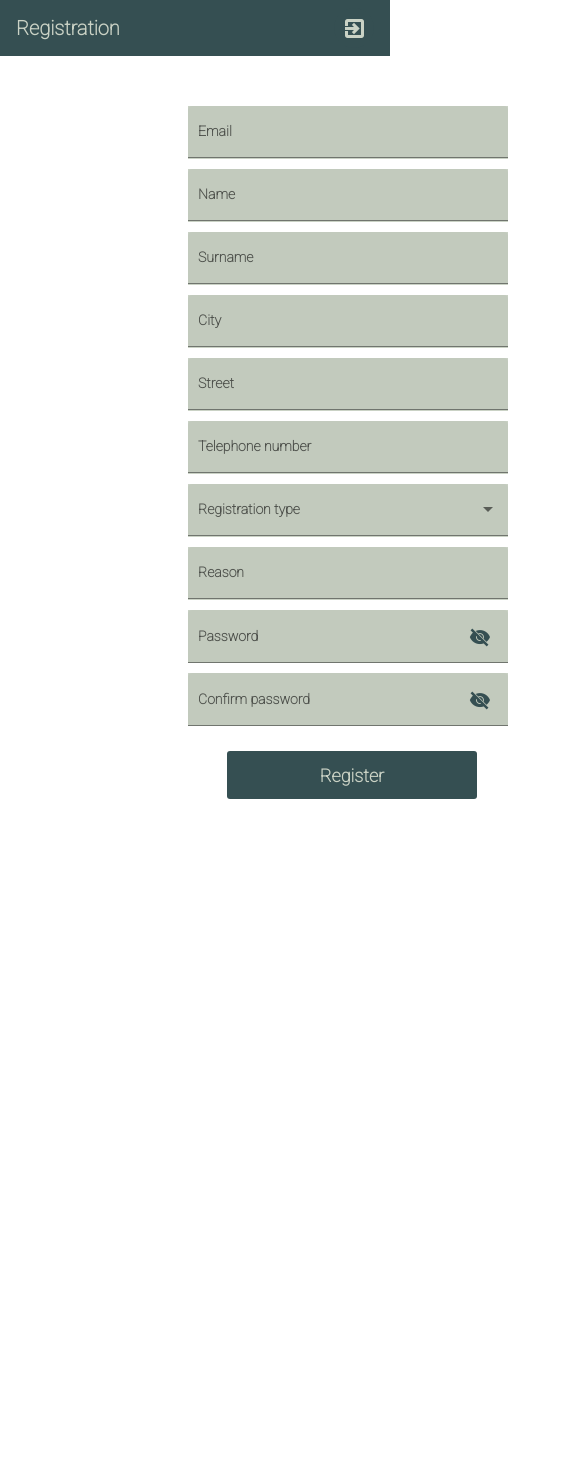
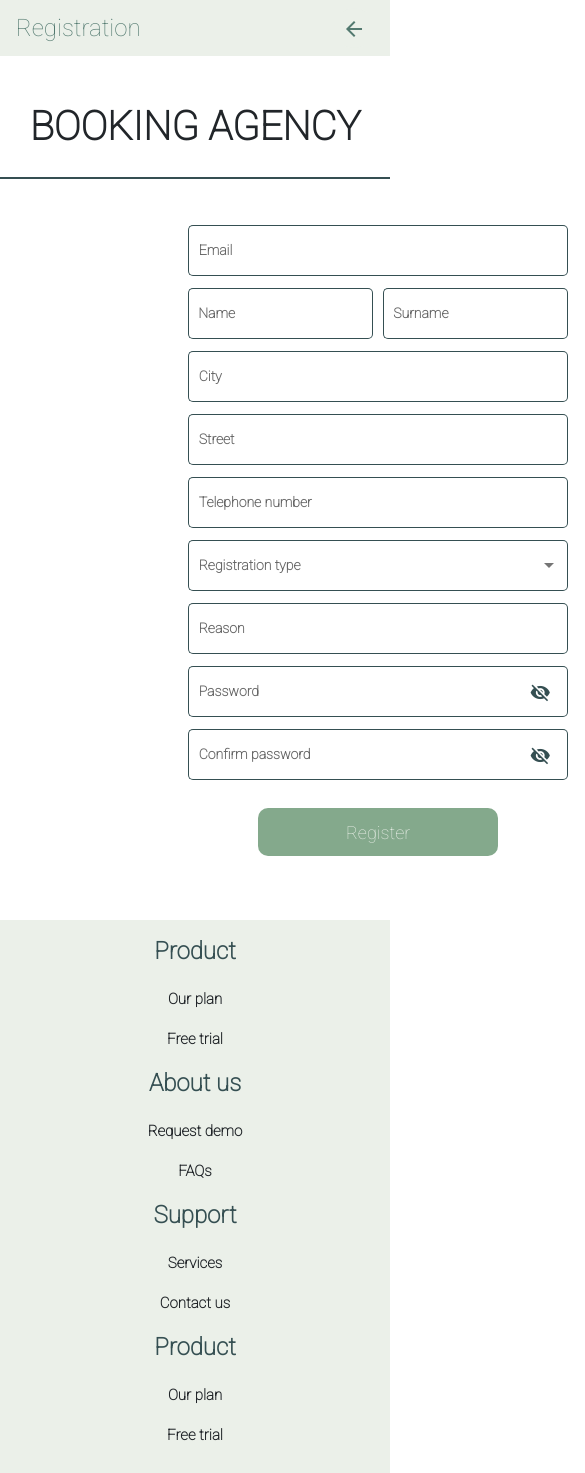
Before and after one commit to dunjagojkovic/ISA-Projekat-frontend, an Angular app in the folder IsaFrontApp/: page /registration in a window 390 px wide. Shown: the top 1473 px of the page, 585 px wide, since content can reach past the window. Before the commit the page ends 844 px from the top, so only its background shows below. Built offline with nearby package versions, Linux system fonts and the light colour scheme.

Commit message:
Redirection and footer for registration

```diff
--- a/IsaFrontApp/src/app/front-page/front-page.component.css
+++ b/IsaFrontApp/src/app/front-page/front-page.component.css
@@ -192,7 +192,7 @@
     padding-top:15px !important;
     padding-bottom:10px !important;
     text-align: center;
-    background: whitesmoke;
+    background: #ebf0e9;
 }
 
 hr{
--- a/IsaFrontApp/src/app/registration/registration.component.css
+++ b/IsaFrontApp/src/app/registration/registration.component.css
@@ -1,13 +1,12 @@
 *{
     margin: 0;
     padding: 0;
-    font-weight: bold;
  }
 
 .toolbar {
-    background-color: #354F52;
-    color: #CAD2C5;
-
+    background-color: #ebf0e9;
+    color: #52796F;
+    font-size: 24px;
 }
 
 .example-spacer {
@@ -15,58 +14,132 @@
 }
 
 .icon {
-      background-color:#354F52;
-      color: #CAD2C5;
+      background-color:#ebf0e9;
+      color: #52796F;
 }
 
 .example-form {
     position: absolute;
     top: 12%;
-    left: 34%;
+    left: 38%;
     height: max-content;
     width: 460px;
     text-align: center;
+    margin-top: 120px;
+  }
+
+  .input-box-small {
+    width: 185px;
+    color: #354F52;
+    align-items: center;
+    height: 58px;
+    margin-bottom: 5px;
+    border-radius: 15px;
+    margin-inline: 5px;
+    font-weight: bold;
   }
 
   .input-box {
-    width: 320px;
+    width: 380px;
     color: #354F52;
-    background-color: #CAD2C5;
     align-items: center;
-    height: 53px;
+    height: 58px;
     margin-bottom: 5px;
-    margin-right: 30px;
-    margin-top: 5px;
+    border-radius: 10px;
+    font-weight: bold;
   }
+
+  ::ng-deep .mat-form-field-appearance-outline.mat-focused .mat-form-field-outline-thick {
+    color: #354F52!important;
+    font-weight: bold;
+}
+
+::ng-deep .mat-form-field-appearance-outline .mat-form-field-outline {
+    color: #354F52!important;
+    font-weight: bold;
+}
+
+::ng-deep .mat-form-field.mat-focused .mat-form-field-label {
+  color: #354F52!important;
+  font-weight: bold;
+}
 
   .example-right-align {
     text-align: right;
   }
 
-  input.example-right-align::-webkit-outer-spin-button,
-  input.example-right-align::-webkit-inner-spin-button {
-    display: none;
+
+  .double-input {
+    display: flex;
+    flex-direction: row;
+    position: relative;
+    left: 7.5%;
   }
 
-  input.example-right-align {
-    -moz-appearance: textfield;
+
+  .btn {
+    color:#ebf0e9;
+    background-color: #84A98C;
+    border-radius: 10px;
+    height: 48px;
+    font-size: 18px;
+    width: 240px;
+    margin-bottom: 30px;
   }
 
-  .rightbtn {
-    display: flex;
-    flex-direction: row;
-    justify-content: space-between;
-    position: relative;
-    top: 94%;
-    left: 20.5%;
-    margin-bottom: 10px;
-  }
+  .website_name_label {
+    text-align: center;
+    font-size: 40px;
+    font-weight: bolder;
+    margin-top: 60px;
+    margin-bottom: 40px;
+    padding-bottom: 40px;
+    border-bottom: 2px solid #354F52;
+    display: inline-block;
+    vertical-align: top;
+}
 
-  .btn {
-    color: #CAD2C5;
-    background-color: #354F52;
-    border-radius: 3px;
-    height: 48px;
-    font-size: 18px;
-    width: 250px;
-  }
+.footer {
+  align-content: right;
+  padding-left:20px !important;
+  padding-right:20px !important;
+  padding-top:15px !important;
+  padding-bottom:10px !important;
+  text-align: center;
+  background: #ebf0e9;
+}
+
+.footer-row{
+  display: flex;
+  align-items: center;
+  justify-content: space-between;
+  flex-wrap: wrap;
+}
+
+.footer-links{
+  display: flex;
+  justify-content: space-between;
+  flex-wrap: wrap;
+}
+
+.link_title {
+  color: #354F52;
+  font-weight: bold;
+  font-size: 24px;
+  margin-bottom: 20px;
+}
+
+.link_subtitle {
+  font-weight: bold;
+}
+
+.footer-info{
+  display: flex;
+  align-items: flex-end;
+  justify-content: space-between;
+  flex-wrap: wrap;
+}
+
+.footer-down {
+  margin-top: 700px;
+}
--- a/IsaFrontApp/src/app/registration/registration.component.html
+++ b/IsaFrontApp/src/app/registration/registration.component.html
@@ -1,62 +1,92 @@
-
- <mat-toolbar class="toolbar">
+<mat-toolbar class="toolbar">
     <span>Registration</span>
     <span class="example-spacer"></span>
-    <button mat-icon-button class="icon">
-    <mat-icon>exit_to_app</mat-icon>
+    <button routerLink="/" mat-icon-button class="icon">
+    <mat-icon>arrow_back</mat-icon>
   </button>
 </mat-toolbar>
 
+<div class="row d-flex align-items-center w-100">
+    <div class="col-md-2"></div>
+    <div class="col-md-8 website_name_label">BOOKING AGENCY</div>
+    <div class="col-md-2"></div>
+</div>
+
 <div class="example-form">
-    <mat-form-field class="input-box" appearance="fill">
+    <mat-form-field class="input-box" appearance="outline">
       <mat-label>Email</mat-label>
       <input matInput placeholder="" value="">
     </mat-form-field>
-    <mat-form-field class="input-box" appearance="fill">
+    <div class="double-input">
+    <mat-form-field class="input-box-small" appearance="outline">
         <mat-label>Name</mat-label>
         <input matInput placeholder="" value="">
     </mat-form-field>
-    <mat-form-field class="input-box" appearance="fill">
+    <mat-form-field class="input-box-small" appearance="outline">
         <mat-label>Surname</mat-label>
         <input matInput placeholder="" value="">
     </mat-form-field>
-    <mat-form-field class="input-box" appearance="fill">
+    </div>
+    <mat-form-field class="input-box" appearance="outline">
         <mat-label>City</mat-label>
         <input matInput placeholder="" value="">
     </mat-form-field>
-    <mat-form-field class="input-box" appearance="fill">
+    <mat-form-field class="input-box" appearance="outline">
         <mat-label>Street</mat-label>
         <input matInput placeholder="" value="">
     </mat-form-field>
-    <mat-form-field class="input-box" appearance="fill">
+    <mat-form-field class="input-box" appearance="outline">
         <mat-label>Telephone number</mat-label>
         <input matInput placeholder="" value="">
     </mat-form-field>
-    <mat-form-field class="input-box" appearance="fill">
+    <mat-form-field class="input-box" appearance="outline">
         <mat-label>Registration type</mat-label>
         <mat-select>
           <mat-option></mat-option>
         </mat-select>
     </mat-form-field>
-    <mat-form-field class="input-box" appearance="fill">
+    <mat-form-field class="input-box" appearance="outline">
         <mat-label>Reason</mat-label>
         <input matInput placeholder="" value="">
     </mat-form-field>
-    <mat-form-field class="input-box" appearance="fill">
+    <mat-form-field class="input-box" appearance="outline">
         <mat-label>Password</mat-label>
         <input matInput [type]="hide ? 'password' : 'text'">
         <button mat-icon-button matSuffix (click)="hide = !hide" [attr.aria-label]="'Hide password'" [attr.aria-pressed]="hide">
           <mat-icon>{{hide ? 'visibility_off' : 'visibility'}}</mat-icon>
         </button>
     </mat-form-field>
-    <mat-form-field class="input-box" appearance="fill">
+    <mat-form-field class="input-box" appearance="outline">
         <mat-label>Confirm password</mat-label>
         <input matInput [type]="hide ? 'password' : 'text'">
         <button mat-icon-button matSuffix (click)="hide = !hide" [attr.aria-label]="'Hide password'" [attr.aria-pressed]="hide">
           <mat-icon>{{hide ? 'visibility_off' : 'visibility'}}</mat-icon>
         </button>
     </mat-form-field><br /><br />
-    <div class="rightbtn">
-        <button class="btn">Register</button>
+    <button class="btn">Register</button>
+</div>
+
+<div class="footer-down">
+<div class="row d-flex align-items-center footer">
+    <div class="col-md-3">
+      <h2 class="link_title">Product</h2>
+      <h4 class="link_subtitle">Our plan</h4>
+      <h4 class="link_subtitle">Free trial</h4>
     </div>
+    <div class="col-md-3">
+      <h2 class="link_title">About us</h2>
+      <h4 class="link_subtitle">Request demo</h4>
+      <h4 class="link_subtitle">FAQs</h4>
+    </div>
+    <div class="col-md-3">
+      <h2 class="link_title">Support</h2>
+      <h4 class="link_subtitle">Services</h4>
+      <h4 class="link_subtitle">Contact us</h4>
+    </div>
+    <div class="col-md-3">
+      <h2 class="link_title">Product</h2>
+      <h4 class="link_subtitle">Our plan</h4>
+      <h4 class="link_subtitle">Free trial</h4>
+    </div>
+  </div>
 </div>
--- a/IsaFrontApp/src/app/registration/registration.component.ts
+++ b/IsaFrontApp/src/app/registration/registration.component.ts
@@ -1,5 +1,4 @@
 import { Component, OnInit, Type } from '@angular/core';
-
 
 @Component({
   selector: 'app-registration',
```
